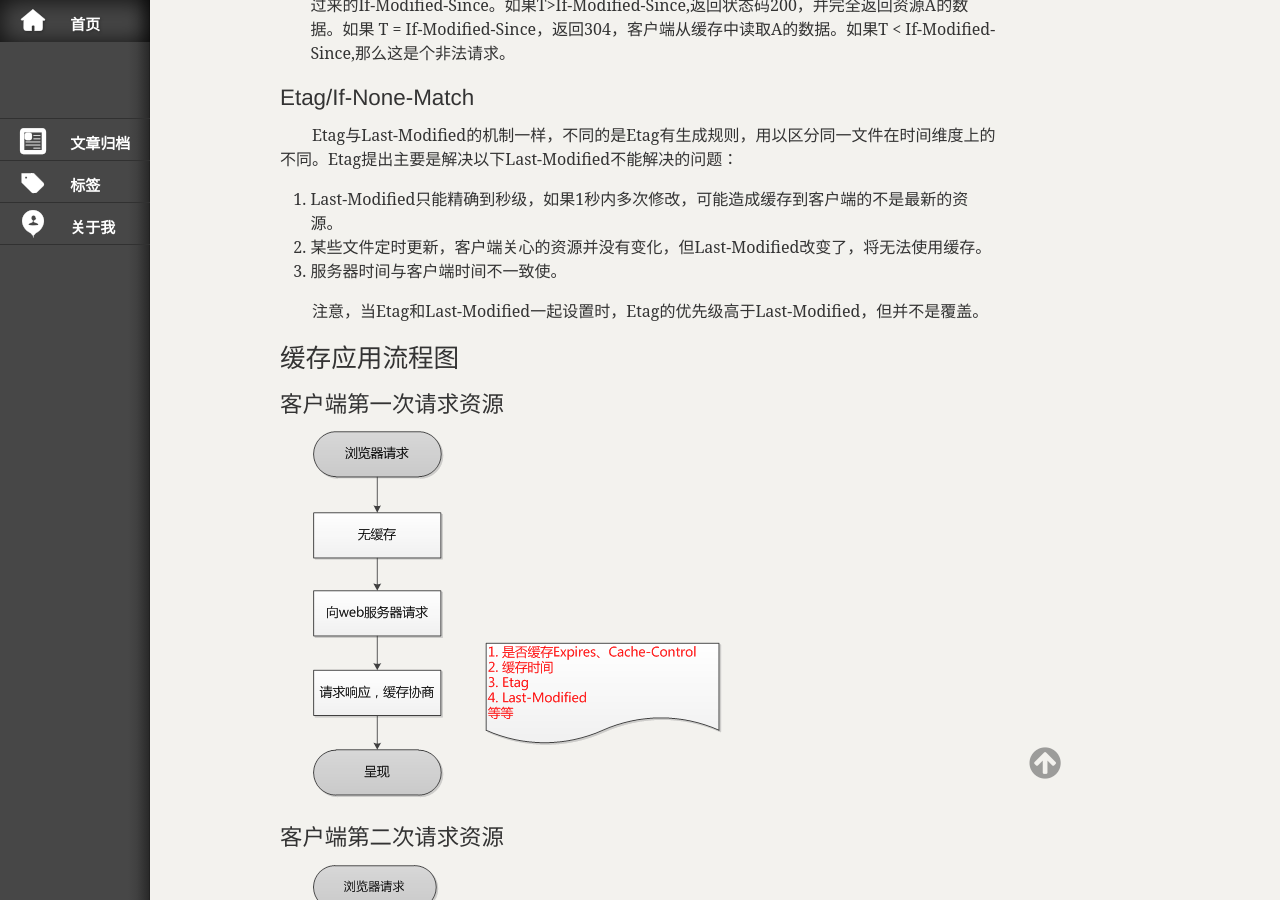
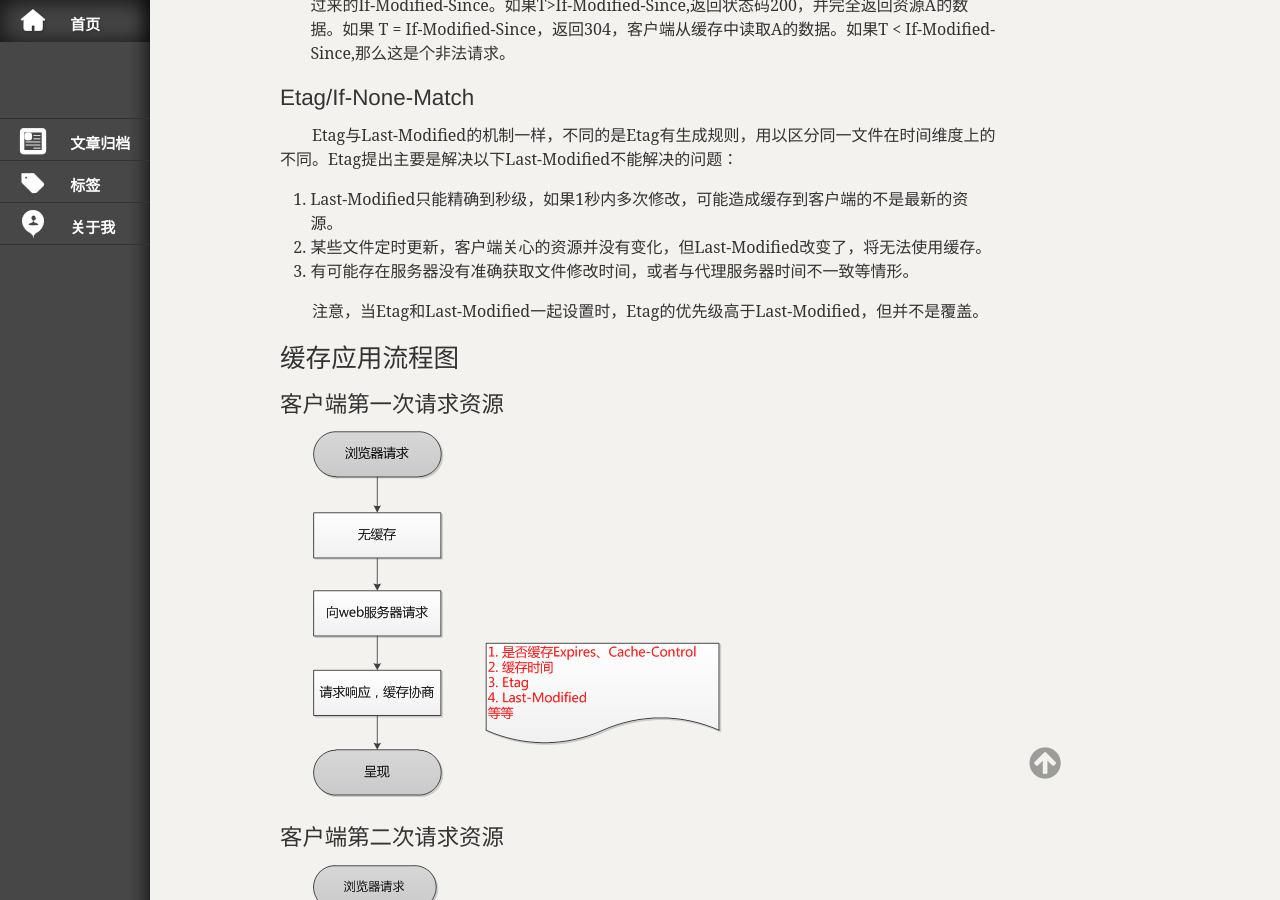
Before and after one commit to magmaliang/magmaliang.github.io, a Jekyll site: the page built from _posts/2016-11-04-cache-control.md, in a window 1280 px wide and 900 px high, scrolled down 1120 px. Built offline with Jekyll 4.4.1, drawn with Linux system fonts in a browser that asks for light colours; comment, search, counter and statistics services are not loaded.

Commit message:
new post

```diff
--- a/_posts/2016-11-04-cache-control.md
+++ b/_posts/2016-11-04-cache-control.md
@@ -32,6 +32,7 @@ Cache-Control的常用取值（其实是我理解的，其他的不理解不敢
 ### Last-Modified/If-Modified-Since
 
 如果服务器开启此功能，其运行机制如下：
+
 1. 客户端第一次请求资源A时，返回资源A的 response-header 中有 Last-Modified字段
 2. 第二次请求A资源，并且此资源过期（Expires的设置，或者Cache-Control设置），客户端发送一个带有If-Modified-Since字段的请求去服务器，服务器对比A资源的最后修改时间T与客户端发送过来的If-Modified-Since。如果T>If-Modified-Since,返回状态码200，并完全返回资源A的数据。如果 T = If-Modified-Since，返回304，客户端从缓存中读取A的数据。如果T < If-Modified-Since,那么这是个非法请求。
 
@@ -41,7 +42,7 @@ Etag与Last-Modified的机制一样，不同的是Etag有生成规则，用以
 
 1. Last-Modified只能精确到秒级，如果1秒内多次修改，可能造成缓存到客户端的不是最新的资源。
 2. 某些文件定时更新，客户端关心的资源并没有变化，但Last-Modified改变了，将无法使用缓存。
-3. 服务器时间与客户端时间不一致使。
+3. 有可能存在服务器没有准确获取文件修改时间，或者与代理服务器时间不一致等情形。
 
 注意，当Etag和Last-Modified一起设置时，Etag的优先级高于Last-Modified，但并不是覆盖。
 
```
